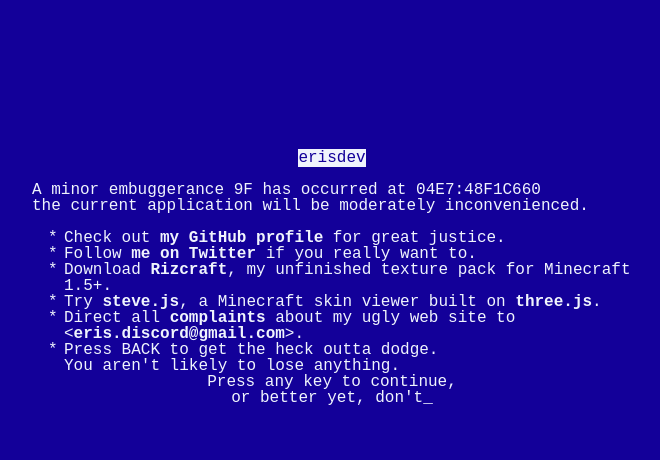
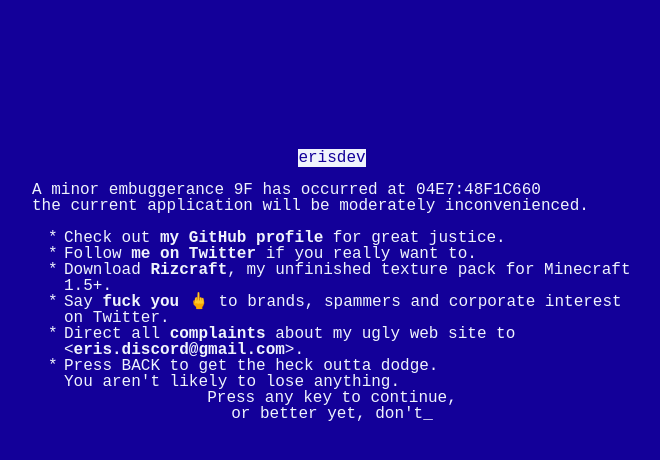
Before and after one commit to erisdev/erisdev.github.io, a Jekyll site: the page index.html, which Jekyll copies as it is, in a window 1280 px wide. Shown: the top 460 px of the page, without its empty margins (308-968 px from the left). Built offline with Jekyll 4.4.1, drawn with Linux system fonts in a browser that asks for light colours.

```diff
--- a/index.html
+++ b/index.html
@@ -124,7 +124,7 @@
       <li>Check out <a href="https://github.com/erisdiscord">my GitHub profile</a> for great justice.</li>
       <li>Follow <a href="http://twitter.com/erisdev">me on Twitter</a> if you really want to.</li>
       <li>Download <a href="http://vidius.github.io/rizcraft">Rizcraft</a>, my unfinished texture pack for Minecraft 1.5+.</li>
-      <li>Try <a href="http://erisdiscord.github.io/steve.js">steve.js</a>, a Minecraft skin viewer built on <a href="http://threejs.org">three.js</a>.</li>
+      <li>Say <a href="res/fightback">fuck you &#x1F595;</a> to brands, spammers and corporate interest on Twitter.</li>
       <li>Direct all <a href="zed">complaints</a> about my ugly web site to &lt;<a href="mailto:eris.discord@gmail.com">eris.discord@gmail.com</a>&gt;.</li>
       <li>Press BACK to get the heck outta dodge.<br/>
           You aren't likely to lose anything.</li>
```
Also changed, not shown: res/fightback.md (added, +18 -0 lines).
